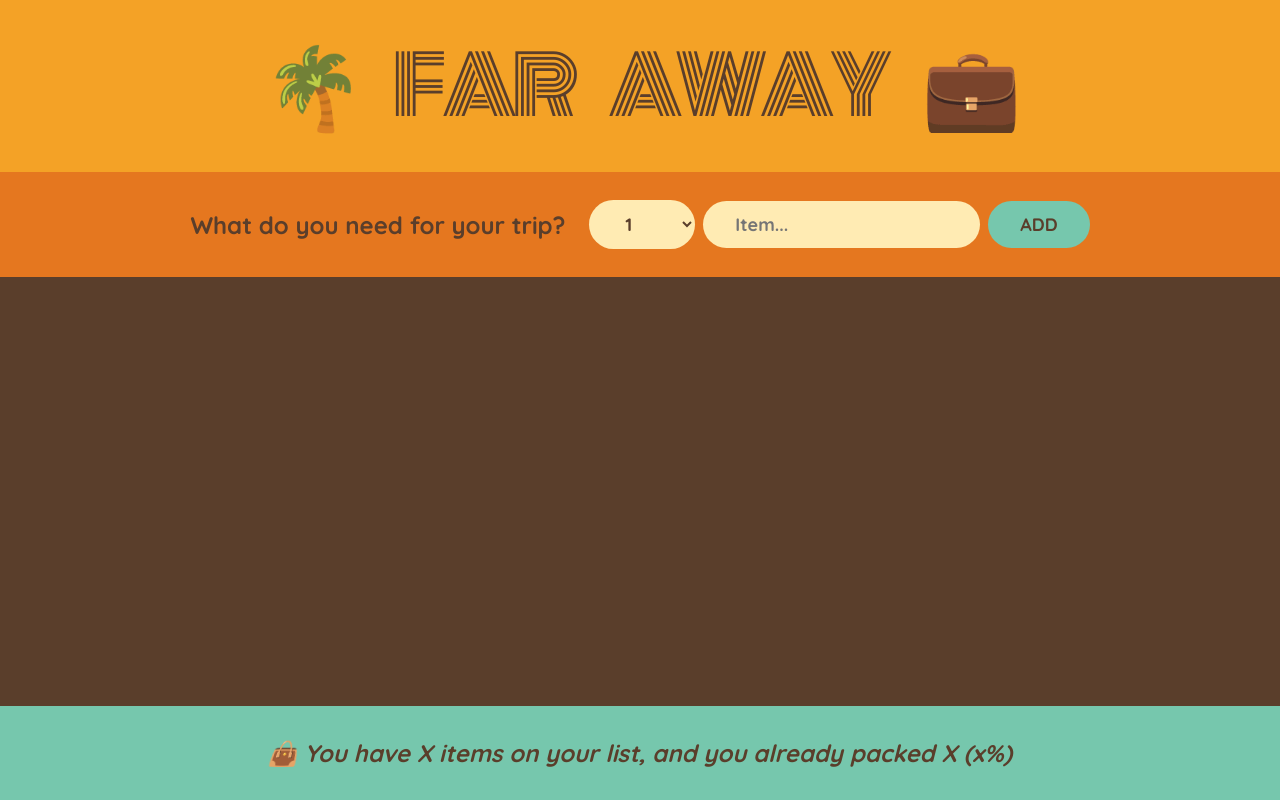
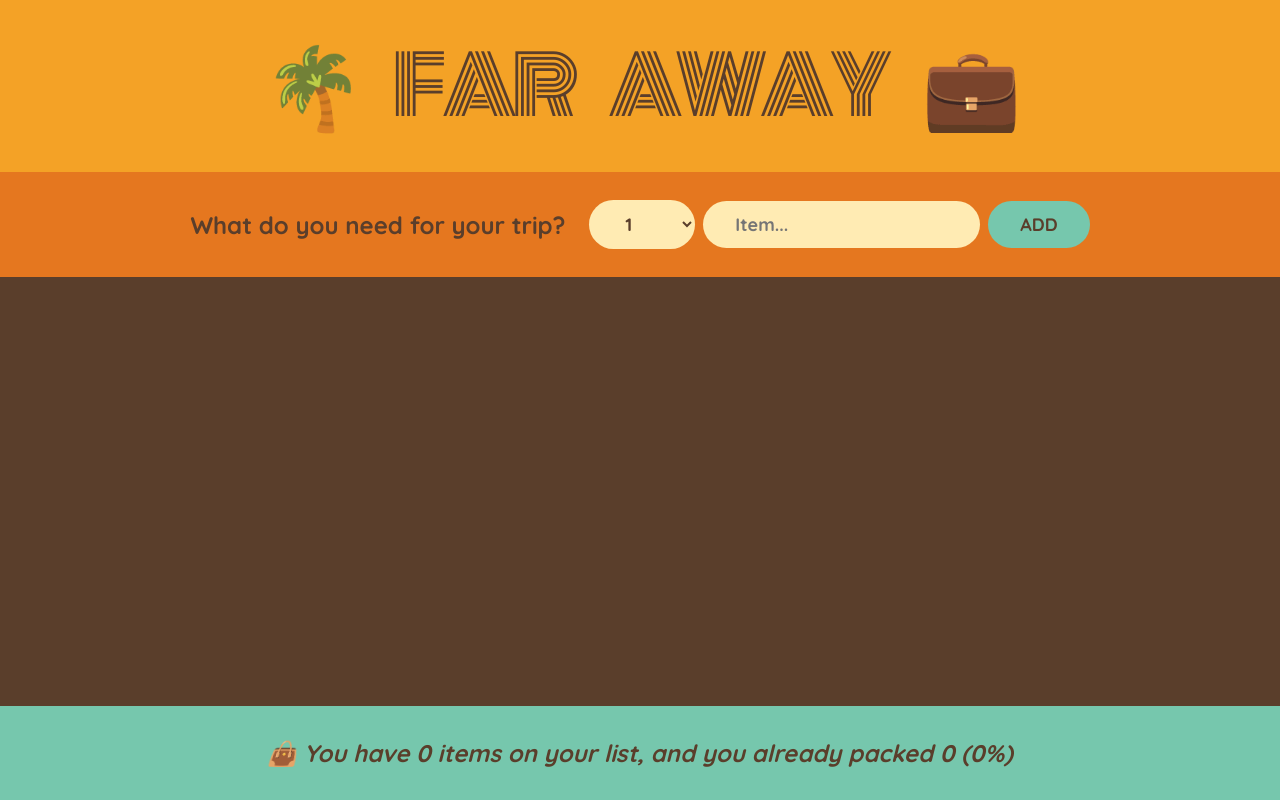
Before and after one commit to favy-codez/travel-list-app, a React (Create React App) app: page / in a window 1280 px wide. Built offline with nearby package versions, Linux system fonts and the light colour scheme.

Commit message:
added checkbox and its functionality

```diff
--- a/src/App.js
+++ b/src/App.js
@@ -22,7 +22,7 @@ export default function App() {
   function handleToggleItem(id) {
     setItems((items) =>
       items.map((item) =>
-        item.id === id ? { ...item, packed: item.packed } : item
+        item.id === id ? { ...item, packed: !item.packed } : item
       )
     );
   }
@@ -33,16 +33,15 @@ export default function App() {
       <Form onAddItems={handleAddItems} />
       <PackingList
         items={items}
-        onToggleItems={handleToggleItem}
+        onToggleItem={handleToggleItem}
         onDeleteItem={handleDeleteItem}
       />
-      <Stat />
+      <Stat items={items} />
     </div>
   );
 }
 
 function Logo() {
-  // to get emoji windows + .
   return <h1>🌴 Far Away 💼</h1>;
 }
 
@@ -51,92 +50,86 @@ function Form({ onAddItems }) {
   const [quantity, setQuantity] = useState(1);
 
   function handleSubmit(e) {
-    // we use this to prevent the page from reloading anytime we press enter
     e.preventDefault();
-    console.log(e);
 
-    // if description is empty, i want nothing to happen
     if (!description) return;
 
     const newItem = { description, quantity, packed: false, id: Date.now() };
-    console.log(newItem);
-
     onAddItems(newItem);
 
-    // we want the form to go back to its default state after submission
-    // we simple use our setter functions, since react is in charge
     setDescription("");
     setQuantity(1);
   }
 
   return (
-    // the handleSubmit on the form will work when will enter the the input tag and when we click on
-    // the add button but when we add the event listener to the button, it only works when we click the button
     <form className="add-form" onSubmit={handleSubmit}>
-      {/* OR  <form className="add-form" onClick={e => handleSubmit(e)}> we can also decide to
-      use onClick event, which works only on the button, while thsi works on the button and input text field*/}
       <h3>What do you need for your trip?</h3>
       <select
         value={quantity}
         onChange={(e) => setQuantity(Number(e.target.value))}
       >
-        {/* <option value={1}>1</option>
-        <option value={2}>2</option>
-        <option value={3}>3</option> */}
         {Array.from({ length: 20 }, (_, i) => i + 1).map((num) => (
           <option value={num} key={num}>
             {num}
           </option>
         ))}
       </select>
-      {/* we need to connect the state with the value, we are going to type. since we set our state to an empty
-      string, the state will always be empty even if we write smt in our input tag or not becasue react is now
-      controlling it and always setting it to description, which stays at the empty string. so we listen for
-      the change event using onChange prop */}
       <input
         type="text"
         placeholder="Item..."
         value={description}
         onChange={(e) => setDescription(e.target.value)}
-        // e.target is the whole input tag, while value is the value of the input tag
       />
       <button>Add</button>
     </form>
   );
 }
 
-function PackingList({ items, onDeleteItem }) {
+function PackingList({ items, onDeleteItem, onToggleItem }) {
   return (
-    // to render list, we use the map method on the array
     <div className="list">
       <ul>
         {items.map((item) => (
-          // name of the component, prop, object
-          <Item item={item} onDeleteItem={onDeleteItem} key={item.id} />
+          <Item
+            item={item}
+            onDeleteItem={onDeleteItem}
+            onToggleItem={onToggleItem}
+            key={item.id}
+          />
         ))}
       </ul>
     </div>
   );
 }
 
-function Item({ item, onDeleteItem }) {
+function Item({ item, onDeleteItem, onToggleItem }) {
   return (
     <li>
-      <input type="checkbox" value={item.packed} onChange={() => {}} />
+      <input
+        type="checkbox"
+        checked={item.packed}
+        onChange={() => onToggleItem(item.id)}
+      />
       <span style={item.packed ? { textDecoration: "line-through" } : {}}>
         {item.quantity} {item.description}
       </span>
-      {/* without the callback fxn react will call the fxn, but we want it to only call it when the
-      event happens */}
       <button onClick={() => onDeleteItem(item.id)}>❌</button>
     </li>
   );
 }
 
-function Stat() {
+function Stat({ items }) {
+  const totalItems = items.length;
+  const packedItems = items.filter((item) => item.packed).length;
+  const packedPercentage =
+    totalItems > 0 ? (packedItems / totalItems) * 100 : 0;
+
   return (
     <footer className="stats">
-      <em>👜 You have X items on your list, and you already packed X (x%)</em>
+      <em>
+        👜 You have {totalItems} items on your list, and you already packed{" "}
+        {packedItems} ({Math.round(packedPercentage)}%)
+      </em>
     </footer>
   );
 }
```
